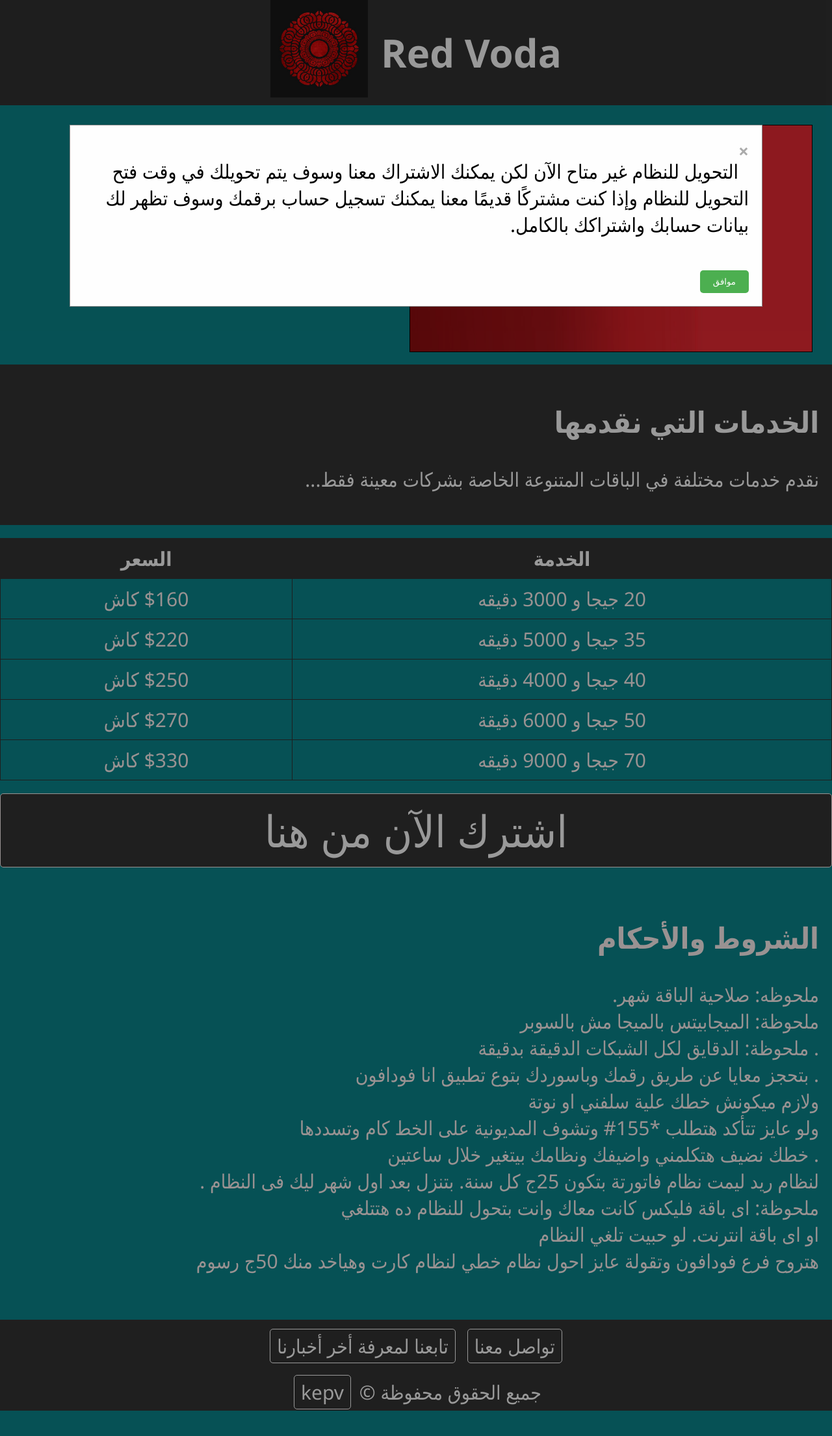
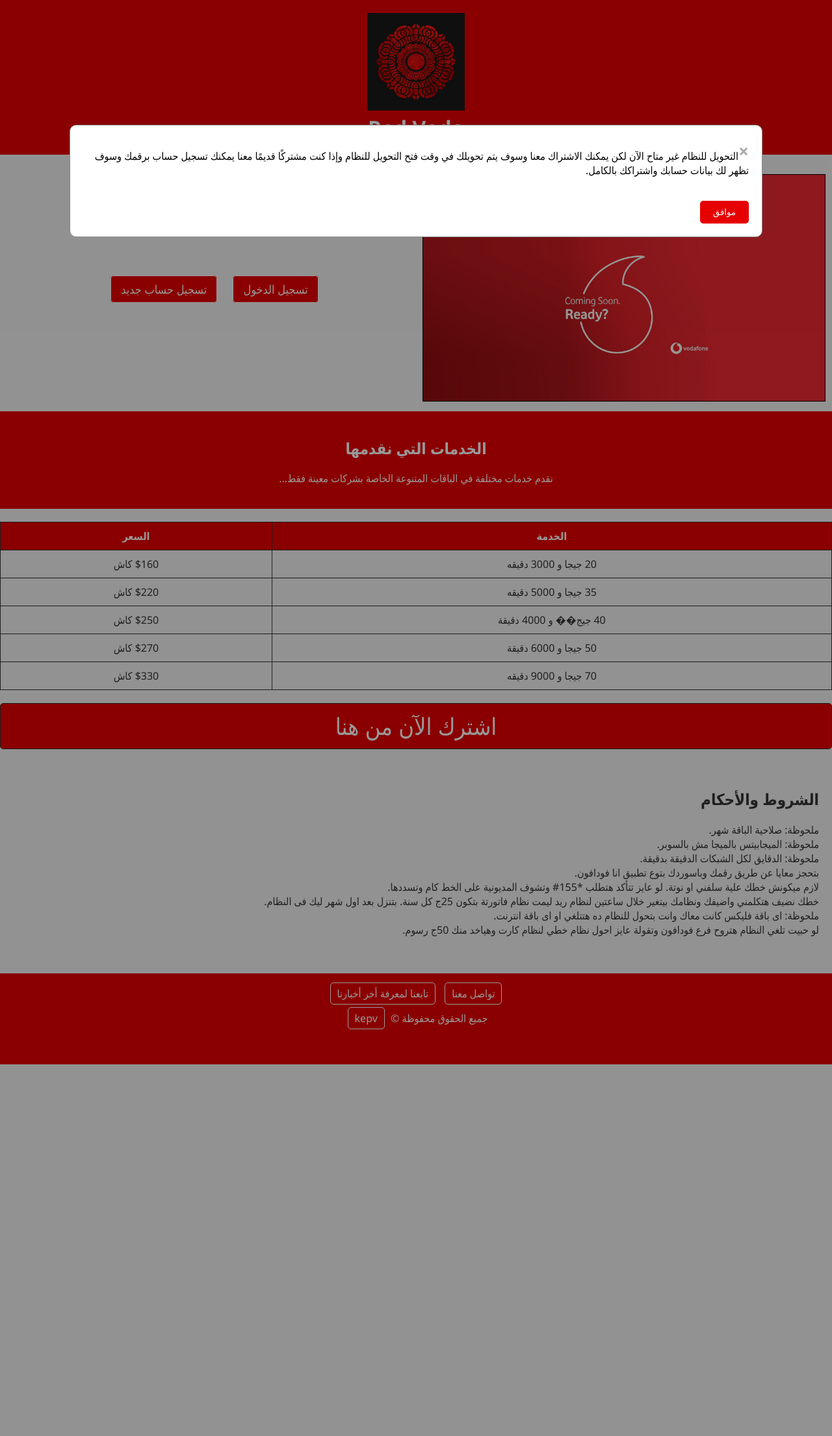
Before and after one commit to KEPV18/redvoda, a PHP site: page / in a window 1280 px wide. Shown: the top 2210 px of the page at 65% size. Run offline with PHP 8.4, Linux system fonts and the light colour scheme.

Commit message:
every thing

```diff
--- a/index.php
+++ b/index.php
@@ -18,16 +18,17 @@
             height: 100%;
             overflow: auto;
             background-color: rgba(0,0,0,0.4); /* لون خلفية شفاف */
-  color:black;
+            color: black;
         }
 
         /* تنسيق محتوى المربع الحواري */
         .modal-content {
-  background-color: #fefefe;
+            background-color: #fff;
             margin: 15% auto;
             padding: 20px;
             border: 1px solid #888;
             width: 80%;
+            border-radius: 10px;
         }
 
         /* تنسيق زر الإغلاق */
@@ -47,7 +48,7 @@
 
         /* تنسيق الزر الموافق */
         #confirmBtn {
-  background-color: #4CAF50;
+            background-color: #e60000;
             color: white;
             padding: 10px 20px;
             margin-top: 20px;
@@ -57,24 +58,23 @@
         }
 
         #confirmBtn:hover {
-  background-color: #45a049;
+            background-color: #cc0000;
         }
 
         body {
             font-family: 'Segoe UI', Tahoma, Geneva, Verdana, sans-serif;
             margin: 0;
             padding: 0;
-    background-color: #0a878d;
+            background-color: #f2f2f2;
             direction: rtl;
-    color: #fff2f2;
-    font-size: 30px;
+            color: #333;
         }
 
         header {
-            background-color: #333; /* لون خلفية الهيدر */
+            background-color: #e60000; /* لون خلفية الهيدر */
             color: #fff; /* لون النص في الهيدر */
-
             text-align: center;
+            padding: 20px 0;
         }
 
         .header-content {
@@ -87,18 +87,16 @@
         .logo img {
             width: 150px; /* تكبير حجم اللوجو */
             height: 150px;
-            float:left;
         }
 
-        h1{float:right;}
-
-        img{    margin-right: 20px;
+        h1 {
+            margin: 0;
         }
 
         nav ul {
             list-style-type: none;
             padding: 0;
-            margin-top: 10px; /* تباعد بسيط بين اللينكات */
+            margin: 20px 0; /* تباعد بسيط بين اللينكات */
         }
 
         nav ul li {
@@ -113,12 +111,11 @@
             border: 1px solid #fff;
             border-radius: 5px;
             font-size: 18px; /* تكبير حجم الخط */
-            margin-top: 10px; /* تباعد بين الزرين */
-            background-color:#0a878d; /* خلفية الزر شفافة */
+            background-color: #e60000; /* خلفية الزر */
         }
 
         nav ul li a:hover {
-            background-color: #000; /* تغيير لون خلفية الزر عند التحويم */
+            background-color: #cc0000; /* تغيير لون خلفية الزر عند التحويم */
         }
 
         .rectangle-container {
@@ -147,9 +144,10 @@
         }
 
         .services {
-            background-color: #333; /* لون خلفية العنوان */
+            background-color: #e60000; /* لون خلفية العنوان */
             color: #fff; /* لون العنوان */
             padding: 20px;
+            text-align: center;
         }
 
         .prices {
@@ -166,19 +164,17 @@
         }
 
         .prices th {
-            background-color: #333;
+            background-color: #e60000;
             color: #fff;
         }
 
         .terms {
-
             padding: 20px;
             margin-top: 20px;
-
         }
 
         footer {
-            background-color: #333; /* لون خلفية الفوتر */
+            background-color: #e60000; /* لون خلفية الفوتر */
             color: #fff; /* لون النص في الفوتر */
             padding: 20px;
             text-align: center;
@@ -193,7 +189,6 @@
             border: 1px solid #fff;
             border-radius: 5px;
             margin: 0 5px;
-
         }
 
         footer a:hover {
@@ -210,26 +205,19 @@
             text-decoration: none;
         }
 
-
-
         .subscribe-now {
-             /* لون النص */
-            border: 1px solid ;
+            border: 1px solid;
             border-radius: 5px;
             padding: 10px 20px;
             font-size: 150%; /* حجم الخط */
             margin-top: 20px;
             text-align: center;
-            background-color:#333;
+            background-color: #e60000;
         }
 
         .subscribe-now a {
-            /* لون النص */
-
             text-decoration: none;
-            color:white;
-             /* لون النص */
-
+            color: white;
             border-radius: 5px;
             padding: 10px 20px;
             font-size: 150%; /* حجم الخط */
@@ -238,7 +226,7 @@
         }
 
         .subscribe-now a:hover {
-            background-color:green; /* لون خلفية الزر عند التحويم */
+            background-color: green; /* لون خلفية الزر عند التحويم */
             color: white; /* لون النص عند التحويم */
         }
     </style>
@@ -257,7 +245,7 @@
         <div class="header-content">
             <div class="logo">
                 <img src="08f7ff2ff1b807d2a8272c8a05b94a90.jpg" alt="الشعار">
-                <h1>Red Voda </h1> <!-- تغيير حجم العنوان -->
+                <h1>Red Voda</h1>
             </div>
         </div>
     </header>
@@ -298,7 +286,7 @@
                 <td>$220 كاش</td>
             </tr>
             <tr>
-                <td>40 جيجا و 4000 دقيقة</td>
+                <td>40 جيج�� و 4000 دقيقة</td>
                 <td>$250 كاش</td>
             </tr>
             <tr>
@@ -319,13 +307,15 @@
     <div class="terms">
         <h2>الشروط والأحكام</h2>
         <p>
-            ملحوظه: صلاحية الباقة شهر.
-            <br>ملحوظة: الميجابيتس بالميجا مش بالسوبر<br>.
-            ملحوظة: الدقايق لكل الشبكات الدقيقة بدقيقة<br>.
-            بتحجز معايا عن طريق رقمك وباسوردك بتوع تطبيق انا فودافون <br>
-            ولازم ميكونش خطك علية سلفني او نوتة<br> ولو عايز تتأكد هتطلب *155# وتشوف المديونية على الخط كام وتسددها<br>. خطك نضيف هتكلمني واضيفك ونظامك بيتغير خلال ساعتين<br> لنظام ريد ليمت نظام فاتورتة بتكون 25ج كل سنة. بتنزل بعد اول شهر ليك فى النظام .<br>
-            ملحوظة: اى باقة فليكس كانت معاك وانت بتحول للنظام ده هتتلغي<br> او اى باقة انترنت.
-            لو حبيت تلغي النظام <br>هتروح فرع فودافون وتقولة عايز احول نظام خطي لنظام كارت وهياخد منك 50ج رسوم</p>
+            ملحوظة: صلاحية الباقة شهر.
+            <br>ملحوظة: الميجابيتس بالميجا مش بالسوبر.
+            <br>ملحوظة: الدقايق لكل الشبكات الدقيقة بدقيقة.
+            <br>بتحجز معايا عن طريق رقمك وباسوردك بتوع تطبيق انا فودافون.
+            <br>لازم ميكونش خطك علية سلفني او نوتة. لو عايز تتأكد هتطلب *155# وتشوف المديونية على الخط كام وتسددها.
+            <br>خطك نضيف هتكلمني واضيفك ونظامك بيتغير خلال ساعتين لنظام ريد ليمت نظام فاتورتة بتكون 25ج كل سنة. بتنزل بعد اول شهر ليك فى النظام.
+            <br>ملحوظة: اى باقة فليكس كانت معاك وانت بتحول للنظام ده هتتلغي او اى باقة انترنت.
+            <br>لو حبيت تلغي النظام هتروح فرع فودافون وتقولة عايز احول نظام خطي لنظام كارت وهياخد منك 50ج رسوم.
+        </p>
     </div>
 
     <footer>
@@ -338,36 +328,29 @@
         </div>
     </footer>
     <script>
-        // احصل على المربع الحواري
         var modal = document.getElementById("myModal");
 
-// احصل على زر الإغلاق
         var closeBtn = document.getElementsByClassName("close")[0];
 
-// عند فتح الصفحة، أظهر المربع الحواري
         window.onload = function() {
             modal.style.display = "block";
         }
 
-// عند الضغط على زر الإغلاق، أخفي المربع الحواري
         closeBtn.onclick = function() {
             modal.style.display = "none";
         }
 
-// عند النقر خارج المربع الحواري، أخفي المربع الحواري
         window.onclick = function(event) {
             if (event.target == modal) {
                 modal.style.display = "none";
             }
         }
 
-// عند الضغط على زر الموافق، أخفي المربع الحواري
         document.getElementById("confirmBtn").onclick = function() {
             modal.style.display = "none";
         };
-
-
     </script>
 </body>
 
 </html>
+</html>
--- a/process_registration.php
+++ b/process_registration.php
@@ -49,6 +49,7 @@
             exit();
         }
     }
+    $stmt->close();
 }
 
 // إغلاق الاتصال بقاعدة البيانات
```
Also changed, not shown: login.php (+6 -11 lines), process_login.php (+8 -3 lines), register.php (+20 -42 lines), styles4.css (+16 -52 lines). Lines whose indentation alone changed are shown as unchanged.
